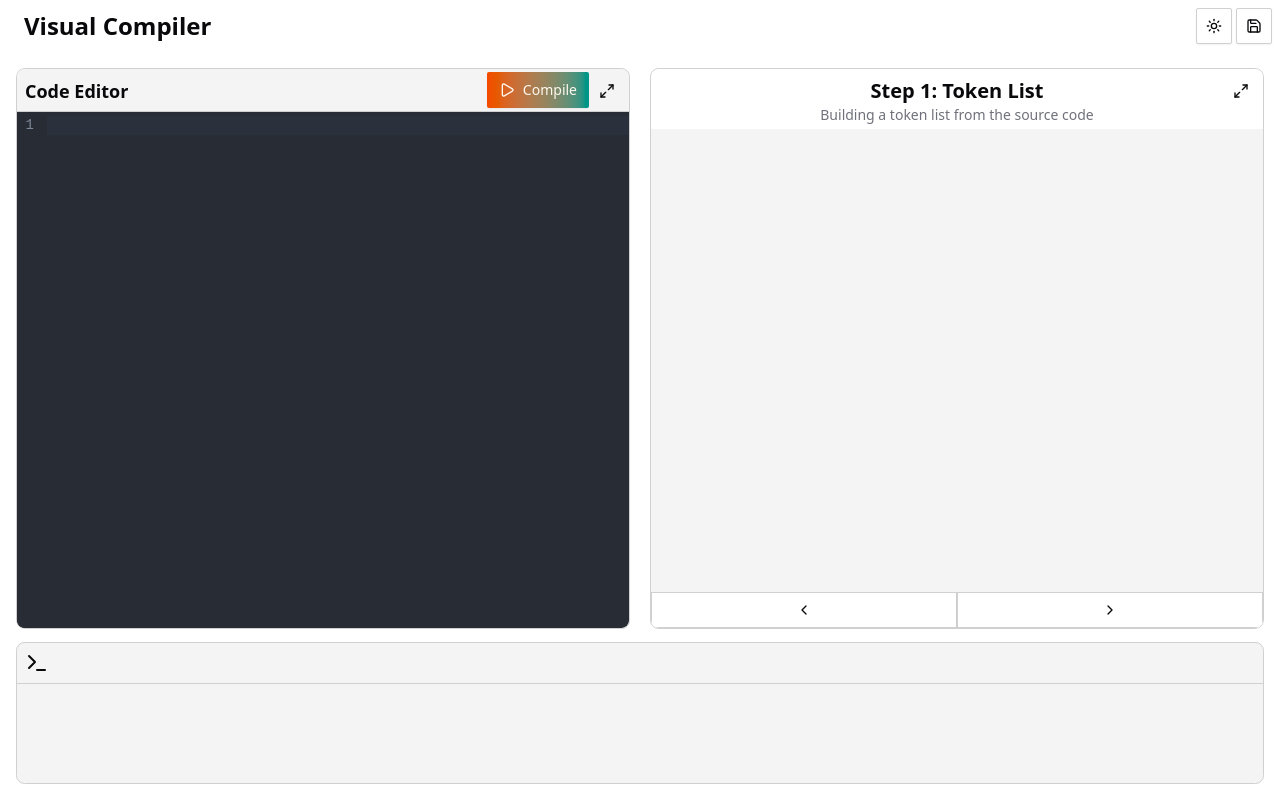
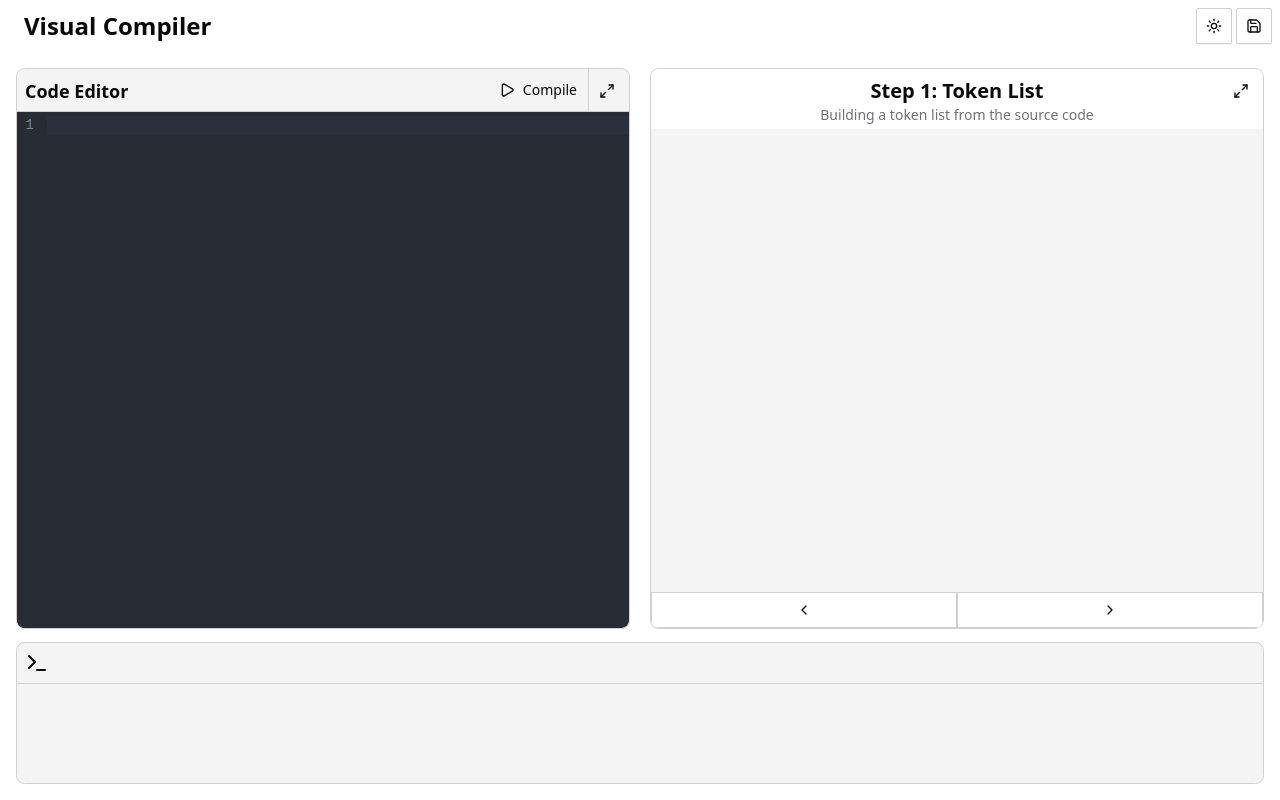
Before and after one commit to VisualCompiler/compiler-app, a React (Vite) app: page / in a window 1280 px wide. Built offline with nearby package versions, Linux system fonts and the light colour scheme.

Commit message:
style: Improve compile button #12

```diff
--- a/src/Screens/PlaygroundScreen.tsx
+++ b/src/Screens/PlaygroundScreen.tsx
@@ -105,8 +105,9 @@ export const PlaygroundScreen = () => {
                 <span className="text-lg font-semibold top-2 left-2 absolute">
                   Code Editor
                 </span>
+                <Separator orientation='vertical' className="right-10 absolute" />
                 <Button
-                  variant={'blueGreenGradient'}
+                  variant={'ghost'}
                   className="right-10 absolute"
                   aria-label="Compile Code"
                 >
--- a/src/components/ui/button.tsx
+++ b/src/components/ui/button.tsx
@@ -14,7 +14,6 @@ const buttonVariants = cva(
         secondary: "bg-secondary text-secondary-foreground shadow-xs hover:bg-secondary/80",
         ghost: "hover:bg-accent hover:text-accent-foreground dark:hover:bg-accent/50",
         link: "text-primary underline-offset-4 hover:underline",
-        blueGreenGradient: "bg-gradient-to-r from-chart-1 to-chart-2 text-primary-foreground shadow-xs hover:from-chart-1/90 hover:to-chart-2/90",
       },
       size: {
         default: "h-9 px-4 py-2 has-[>svg]:px-3",
```
